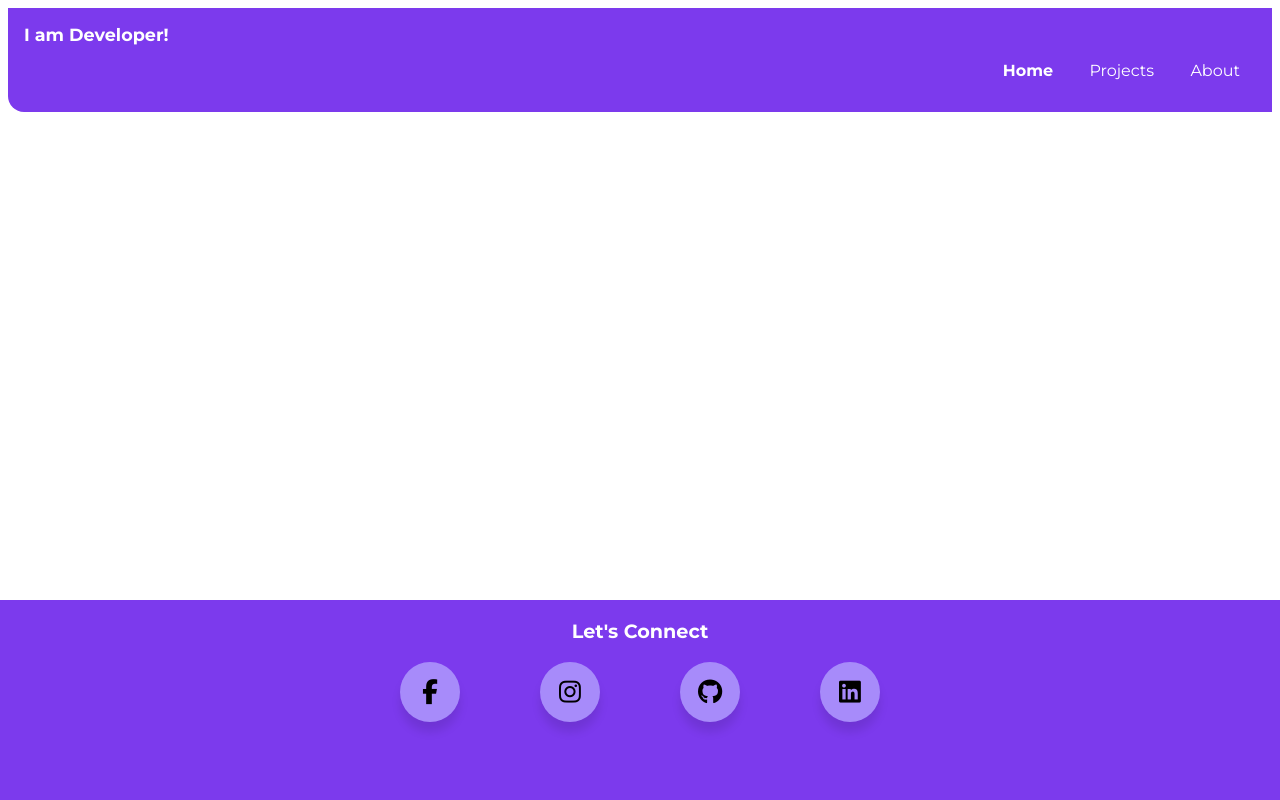
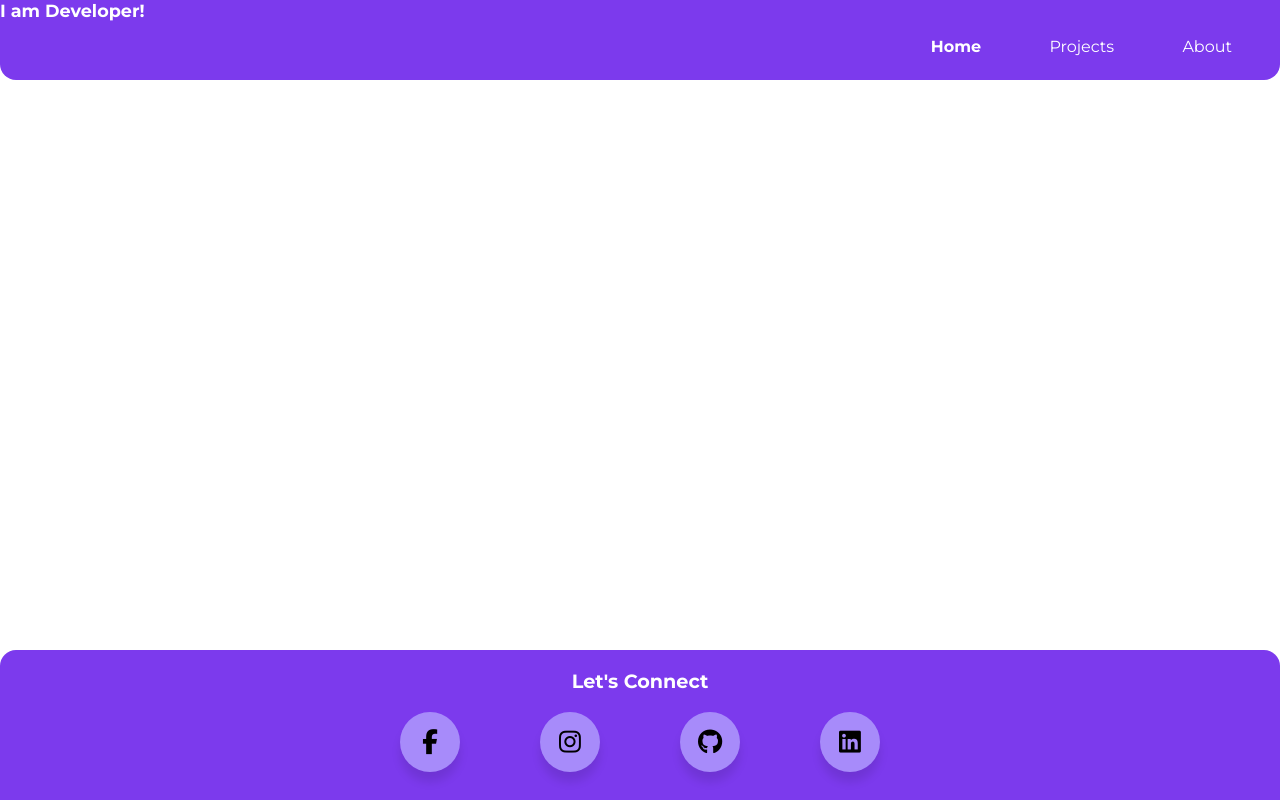
Before and after one commit to Prithvih07/Prithvi.com, a plain HTML site: page index.html in a window 1280 px wide. Drawn offline with Linux system fonts and the light colour scheme.

Commit message:
update : little changes
might delete later

```diff
--- a/styles.css
+++ b/styles.css
@@ -18,17 +18,26 @@ body{
 .list-item-inline{
     display: inline;
     padding: 0rem 1rem;
+    margin-right: 2rem;
+
 }
 /** Navigation**/
 .navigation{
     background-color: var(--primary-color);
-    padding: 1rem;
+    /* padding: 1rem; */
+    position: fixed;
+    top: 0%;
+    width: 100%;
+    left: 0%;
+    height: 80px;
     border-bottom-left-radius: 1rem;
+    border-bottom-right-radius: 1rem;
 }
 .nav-home-header{
     color:white;
     font-weight: bold;
     font-size: 1.1rem;
+
 }
 
 .navigation .link{
@@ -49,7 +58,9 @@ body{
     bottom: 0;
     left: 0;
     width: 100%;
-    height: 200px;
+    height: 150px;
+    border-top-right-radius: 1rem;
+    border-top-left-radius: 1rem;
 }
 
 .footer-home .social-connect{
```
